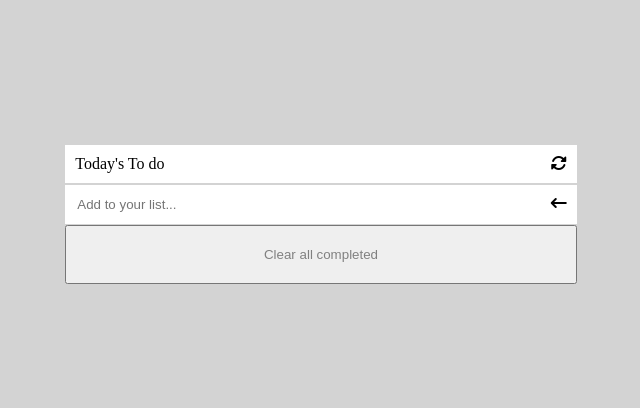
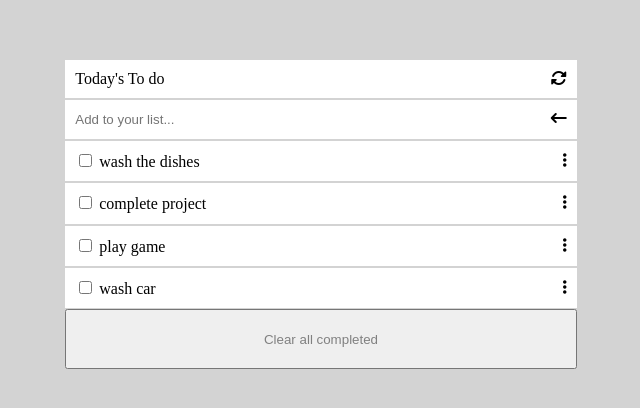
Before and after one commit to Sajeelzafar/to-do-list, a website built with webpack: page src/index.html in a window 1280 px wide. Shown: the part 186-594 px from the top of the page, without its empty margins (319-959 px from the left). Built offline with nearby package versions, Linux system fonts and the light colour scheme.

Commit message:
Create dynamic list

```diff
--- a/src/index.js
+++ b/src/index.js
@@ -1,2 +1,36 @@
 import _ from 'lodash';
 import './style.css';
+
+const mainContainer = document.querySelector(".mainContainer");
+
+let todoTasks = [{
+  description: "wash the dishes",
+  completed: true,
+  index: 1,
+},
+{
+  description: "complete project",
+  completed: true,
+  index: 2,
+},
+{
+  description: "play game",
+  completed: false,
+  index: 3,
+},
+{
+  description: "wash car",
+  completed: false,
+  index: 4,
+}];
+
+document.addEventListener('DOMContentLoaded', () => {
+  todoTasks.forEach(n => {
+    let output = document.createElement('div');
+    output.classList.add("listitem");
+    output.setAttribute("id", `${n.index}`)
+    output.innerHTML = `<div><input type="checkbox"> ${n.description}</div> <span class="listitemIcon"><i class="fa-solid fa-ellipsis-vertical"></i></span>`;
+    mainContainer.appendChild(output);
+    console.log(output);
+  })
+})
--- a/src/style.css
+++ b/src/style.css
@@ -23,7 +23,8 @@ body {
 }
 
 .list,
-.listinputbox {
+.listinputbox,
+.listitem {
   display: flex;
   width: 96%;
   border: 1px solid lightgray;
@@ -34,6 +35,10 @@ body {
 
 .listinput {
   border: none;
+  outline: none;
+  width: 100%;
+  height: 100%;
+  padding: 0;
 }
 
 .clearallButton {
@@ -42,5 +47,6 @@ body {
   justify-content: center; */
   width: 100%;
   color: grey;
+  cursor: pointer;
   padding: 4%;
 }
```
